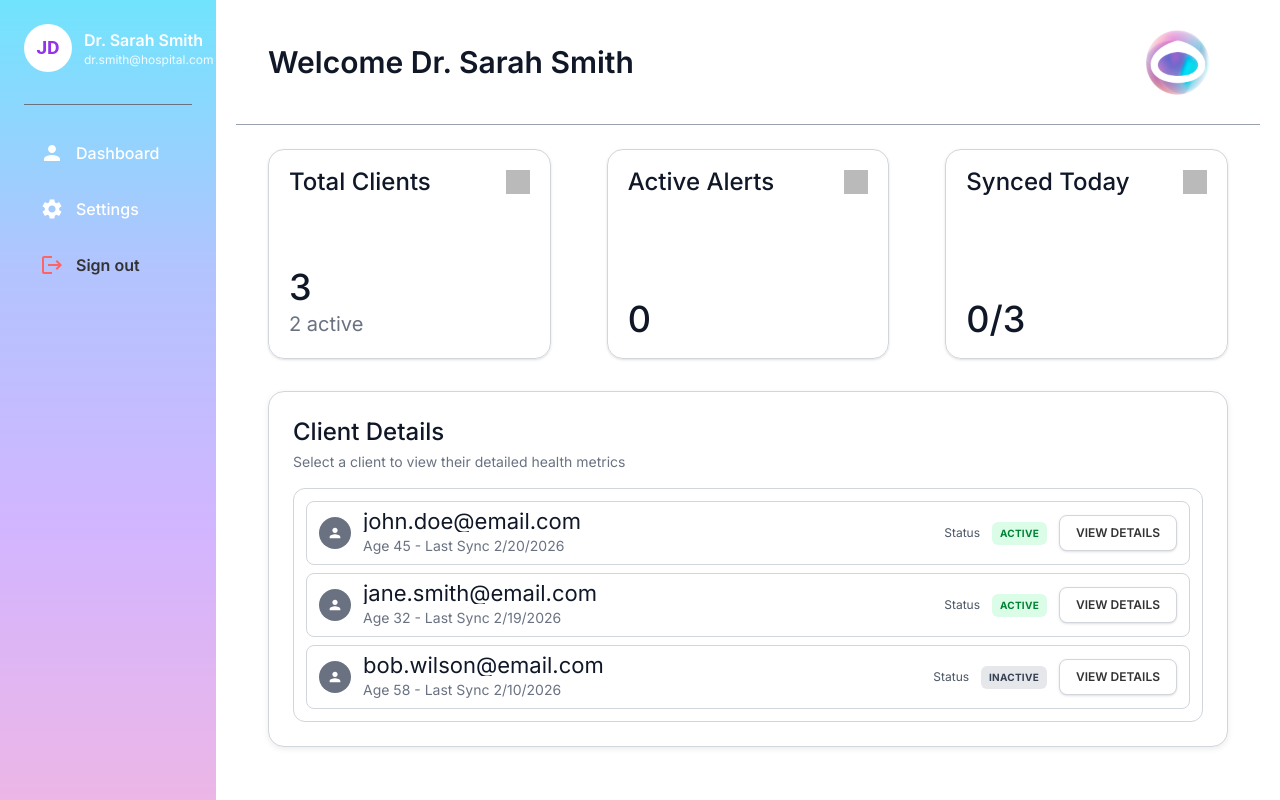
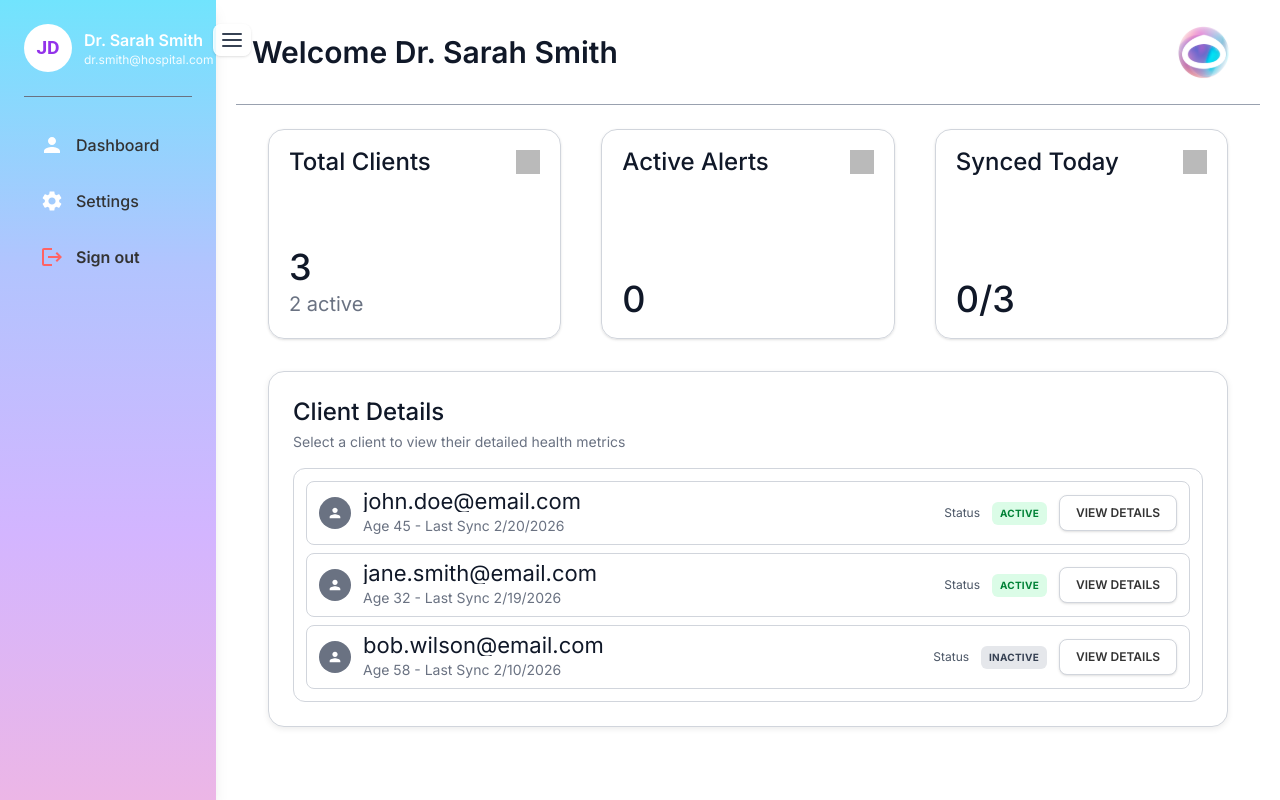
Before and after one commit to Pulse-Software-Inc/pulse-link, a Next.js app: page /main/prof-dashboard in a window 1280 px wide. Built offline with nearby package versions, Linux system fonts and the light colour scheme; grey boxes are pictures that could not be loaded.

Commit message:
feature: hide nav bar button, mobile adaptation

```diff
--- a/src/app/main/prof-dashboard/page.js
+++ b/src/app/main/prof-dashboard/page.js
@@ -14,20 +14,21 @@ function DoctorDashboard() {
             <DoctorSidebar />
             <div className="flex-1 bg-white">
                 {/* Header */}
-                <header className="flex items-center justify-between px-8 py-3 mx-5 border-b border-gray-400">
+                <header className="flex items-center justify-between px-4 py-3 mx-0 md:mx-5 border-b border-gray-400">
                     <h1 className="text-3xl font-semibold text-gray-900">Welcome {providerName}</h1>
                     <Image
                         src="/PulseLink_logo.svg"
                         alt="Pulse Link Logo"
-                        width={100}
-                        height={100}
+                        width={80}
+                        height={80}
                     />
                 </header>
 
                 {/* Main content area */}
-                <main className="px-8 py-6 mx-5">
+                <main className="px-4 md:px-8 py-6 mx-0 md:mx-5">
+                    <div className="w-full max-w-6xl mx-auto">
                     {/* Stats Cards */}
-                    <div className="grid grid-cols-3 gap-14">
+                    <div className="grid grid-cols-1 md:grid-cols-2 xl:grid-cols-3 gap-6 md:gap-10">
                         {loading ? (
                             <>
                                 <div className="rounded-2xl border border-gray-200 bg-white p-5 min-h-[220px]">Loading...</div>
@@ -41,7 +42,9 @@ function DoctorDashboard() {
                         )}
                     </div>
 
+
                     <ListOfPatients loading={loading} error={error} clients={clients} />
+                    </div>
                 </main>
             </div>
         </div>
--- a/src/components/Sidebar.js
+++ b/src/components/Sidebar.js
@@ -1,13 +1,41 @@
-import React from "react";
+'use client';
+import React, { use, useState } from "react";
 import SidebarData from "./sidebardata";
 import { Avatar } from '@mui/material';
 import Image from "next/image";
+import {useRouter} from "next/navigation";
 
 function Sidebar() {
+    const [open, openSet] = useState(true);
+    const router = useRouter();
+
+    //toggle button for sidebar
+    const ToggleButton = ({ className }) => (
+        <button
+            type="button"
+            aria-label="Toggle sidebar"
+            onClick={() => openSet((v) => !v)}
+            className={className}
+        >
+            <span className="block w-5 h-[2px] bg-gray-700 rounded"/>
+            <span className="block w-5 h-[2px] bg-gray-700 rounded" />
+            <span className="block w-5 h-[2px] bg-gray-700 rounded" />
+        </button>
+    );
+    //closed view for the button
+    if (!open) {
         return (
-        <div className="w-54 min-h-screen bg-[linear-gradient(to_bottom,#71E4FD,#B2C4FE,#D3B5FF,#ECB6E6)] flex flex-col p-6 shadow-lg">
+        <div className="w-16 min-h-screen bg-[linear-gradient(to_bottom,#71E4FD,#B2C4FE,#D3B5FF,#ECB6E6)] flex flex-col items-center pt-5 shadow-lg">
+            <ToggleButton className="flex flex-col gap-1 p-3 rounded-lg bg-white shadow border border-gray-200" />
+        </div>
+        );
+    }
+
+    return (
+        <div className="relative w-54 min-h-screen bg-[linear-gradient(to_bottom,#71E4FD,#B2C4FE,#D3B5FF,#ECB6E6)] flex flex-col p-6 shadow-lg">
                 {/* User Profile Section */}
-            <div className="flex flex-row items-center gap-3 mb-8">
+            <div className="flex items-start justify-between mb-6">
+                <div className="flex items-center gap-3">
                     <Avatar
                         sx={{
                             width: 48,
@@ -15,15 +43,19 @@ function Sidebar() {
                             bgcolor: 'white',
                             color: '#9333ea',
                             fontSize: '1.2rem',
-                        fontWeight: 'bold'
+                            fontWeight: 'bold',
                             }}
                         >
                             U1
                         </Avatar>
+
                         <div className="flex flex-col">
                             <h3 className="text-white font-semibold text-base">User 1</h3>
                             <p className="text-white text-xs opacity-90">user1@puls.com</p>
                         </div>
+                    </div>
+
+  <ToggleButton className="flex flex-col gap-1 p-2 rounded-lg bg-white/80 hover:bg-white shadow border border-white/50" />
 </div>
 
             {/* Navigation Menu */}
@@ -31,7 +63,7 @@ function Sidebar() {
                 {SidebarData.map((val, key) => (
                     <button
                         key={key}
-                        onClick={() => { window.location.pathname = val.link }}
+                        onClick={() => router.push(val.link)}
                         className="w-full flex items-center gap-3 px-4 py-3 rounded-lg text-white transition-all hover:bg-white/20 text-left"
                     >
                         <span className="text-xl">{val.icon}</span>
--- a/src/components/doctorDB_siderbar.js
+++ b/src/components/doctorDB_siderbar.js
@@ -1,3 +1,4 @@
+'use client';
 import React, { useEffect, useState } from "react";
 import doctorSidebarData from "./doctorDB_sidebarData";
 import { Avatar } from '@mui/material';
@@ -7,7 +8,20 @@ import Link from "next/link";
 function DoctorSidebar() {
     const [name, setName] = useState('Doctor not found');
     const [email, setEmail] = useState('Email not found');
+    const [open, openSet] = useState(true);
 
+    const ToggleButton= ({ className }) => (
+        <button
+            type="button"
+            aria-label="Toggle sidebar"
+            onClick={()=>openSet((v)=>!v)}
+            className={className}
+        >
+            <span className="block w-5 h-[2px] bg-gray-700 rounded"/>
+            <span className="block w-5 h-[2px] bg-gray-700 rounded" />
+            <span className="block w-5 h-[2px] bg-gray-700 rounded" />
+        </button>
+    );
     useEffect(() => {
         fetch('/prodata.json', { cache: 'no-store' })
             .then(res => res.json())
@@ -18,10 +32,18 @@ function DoctorSidebar() {
             })
             .catch(() => {});
     }, []);
+
+     if (!open) {
          return (
-        <div className="w-54 min-h-screen bg-[linear-gradient(to_bottom,#71E4FD,#B2C4FE,#D3B5FF,#ECB6E6)] flex flex-col p-6 shadow-lg">
+             <div className="w-16 min-h-screen bg-[linear-gradient(to_bottom,#71E4FD,#B2C4FE,#D3B5FF,#ECB6E6)] flex flex-col items-center pt-5 shadow-lg">
+                 <ToggleButton className="flex flex-col gap-1 p-3 rounded-lg bg-white shadow border border-gray-200" />
+             </div>);
+    }
+    return (
+        <div className="relative w-54 min-h-screen bg-[linear-gradient(to_bottom,#71E4FD,#B2C4FE,#D3B5FF,#ECB6E6)] flex flex-col p-6 shadow-lg">
                 {/* User Profile Section */}
-            <div className="flex flex-row items-center gap-3 mb-8">
+            <div className="flex items-start justify-between mb-6">
+                <div className="flex items-center gap-3">
                     <Avatar
                         sx={{
                             width: 48,
@@ -29,28 +51,32 @@ function DoctorSidebar() {
                             bgcolor: 'white',
                             color: '#9333ea',
                             fontSize: '1.2rem',
-                        fontWeight: 'bold'
+                            fontWeight: 'bold',
                             }}
                         >
                             JD
                         </Avatar>
+
                         <div className="flex flex-col">
                             <h3 className="text-white font-semibold text-base">{name}</h3>
                             <p className="text-white text-xs opacity-90">{email}</p>
                         </div>
                 </div>
+
+  <ToggleButton className="flex flex-col gap-1 p-2 rounded-lg bg-white/80 hover:bg-white shadow border border-white/50" />
+</div>
             <hr className="border-gray-500 mb-6" />
             {/* Navigation Menu */}
             <nav className="space-y-2">
                 {doctorSidebarData.map((val, key) => (
-                    <button
+                    <Link
                         key={key}
-                        onClick={() => { window.location.pathname = val.link }}
+                        href={val.link}
                         className="w-full flex items-center gap-3 px-4 py-3 rounded-lg text-white transition-all hover:bg-white/20 text-left"
                     >
                         <span className="text-xl">{val.icon}</span>
                         <span className="font-medium">{val.title}</span>
-                    </button>
+                    </Link>
                 ))}
 
                 {/* Sign Out Button */}
```
Lines whose indentation alone changed are shown as unchanged.
